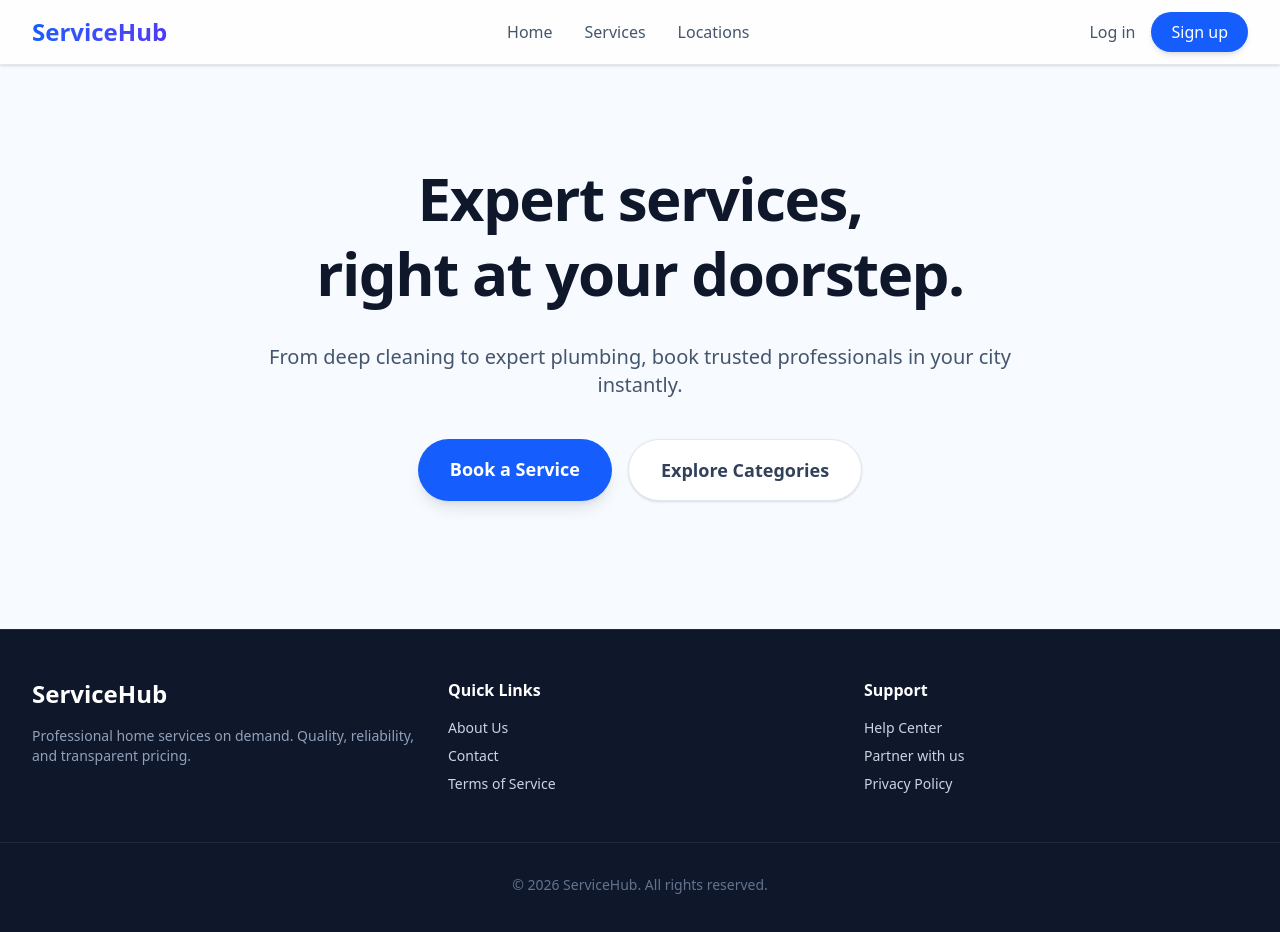
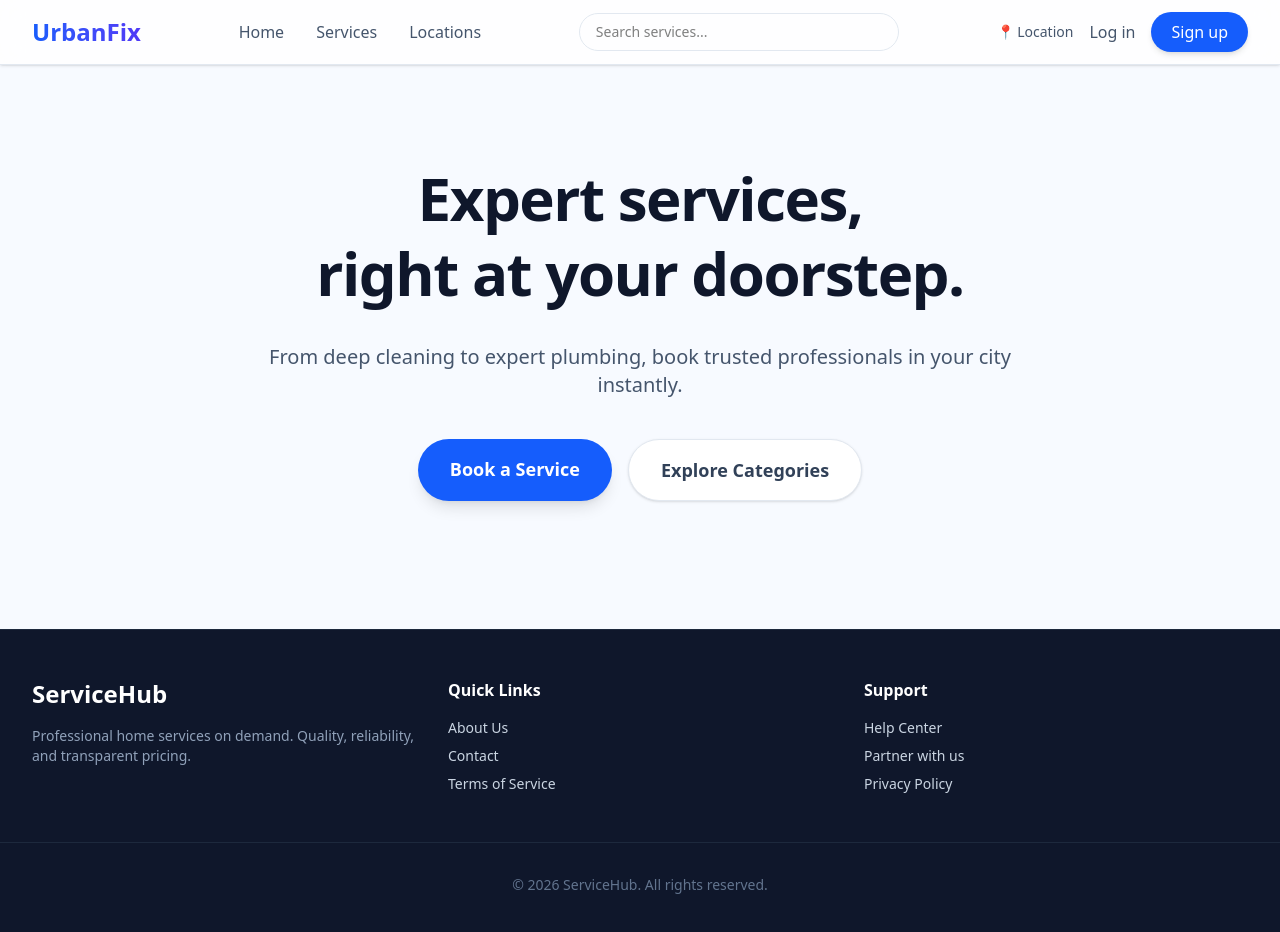
Before and after one commit to javedakhta/UrbanFix-front, a Next.js app: page / in a window 1280 px wide. Shown: the top 932 px of the page. Built offline with nearby package versions, Linux system fonts and the light colour scheme; no server answers.

Commit message:
navbar update

```diff
--- a/components/LogoutButton.js
+++ b/components/LogoutButton.js
@@ -23,14 +23,8 @@ export default function LogoutButton() {
     return (
         <button
             onClick={handleLogout}
-            style={{
-                padding: "0.5rem 1rem",
-                backgroundColor: "#d9534f",
-                color: "white",
-                border: "none",
-                borderRadius: "4px",
-                cursor: "pointer"
-            }}
+            className="px-4 py-2 rounded-full text-white bg-red-500 hover:bg-red-600 transition-colors text-sm font-medium"
+
         >
             Log Out
         </button>
--- a/components/Navbar.js
+++ b/components/Navbar.js
@@ -1,13 +1,27 @@
+"use client";
+
 import Link from 'next/link';
+import { useState } from 'react';
+import { useAuthCheck } from '@/context/AuthContext';
+import LogoutButton from './LogoutButton';
 
 export default function Navbar() {
+    const { user, role, loading } = useAuthCheck();
+    const [search, setSearch] = useState('');
+
+    const handleSearch = (e) => {
+        e.preventDefault();
+        // adjust this route once your services listing page exists
+        window.location.href = `/services?q=${encodeURIComponent(search)}`;
+    };
+
     return (
         <header className="sticky top-0 z-50 bg-white/80 backdrop-blur-md border-b border-slate-200 shadow-sm">
             <div className="max-w-7xl mx-auto px-4 sm:px-6 lg:px-8">
                 <div className="flex justify-between items-center h-16">
                     <div className="flex-shrink-0 flex items-center">
                         <Link href="/" className="text-2xl font-bold bg-gradient-to-r from-blue-600 to-indigo-600 bg-clip-text text-transparent">
-                            ServiceHub
+                            UrbanFix
                         </Link>
                     </div>
                     <nav className="hidden md:flex space-x-8">
@@ -15,11 +29,38 @@ export default function Navbar() {
                         <Link href="#services" className="text-slate-600 hover:text-blue-600 font-medium">Services</Link>
                         <Link href="#cities" className="text-slate-600 hover:text-blue-600 font-medium">Locations</Link>
                     </nav>
+
+                    {/* adding code for search button  */}
+                    <form onSubmit={handleSearch} className="hidden md:flex flex-1 max-w-xs">
+                        <input
+                            type="text"
+                            value={search}
+                            onChange={(e) => setSearch(e.target.value)}
+                            placeholder="Search services..."
+                            className="w-full px-4 py-2 rounded-full border border-slate-200 text-sm focus:outline-none focus:ring-2 focus:ring-blue-500"
+                        />
+                    </form>
+
                     <div className="flex items-center space-x-4">
-                        <Link href="/login" className="text-slate-600 hover:text-blue-600 font-medium">Log in</Link>
-                        <Link href="/register" className="bg-blue-600 text-white px-5 py-2 rounded-full font-medium hover:bg-blue-700 transition-colors shadow-md hover:shadow-lg">
-                            Sign up
-                        </Link>
+                        <button className="text-slate-600 hover:text-blue-600 text-sm font-medium">
+                            📍 Location
+                        </button>
+
+                        {loading ? null : !user ? (
+                            <>
+                                <Link href="/login" className="text-slate-600 hover:text-blue-600 font-medium">Log in</Link>
+                                <Link href="/register" className="bg-blue-600 text-white px-5 py-2 rounded-full font-medium hover:bg-blue-700 transition-colors shadow-md hover:shadow-lg">
+                                    Sign up
+                                </Link>
+                            </>
+                        ) : (
+                            <>
+                                {role === 'admin' && (
+                                    <Link href="/admin" className="text-slate-600 hover:text-blue-600 font-medium">Admin</Link>
+                                )}
+                                <LogoutButton />
+                            </>
+                        )}
                     </div>
                 </div>
             </div>
```
